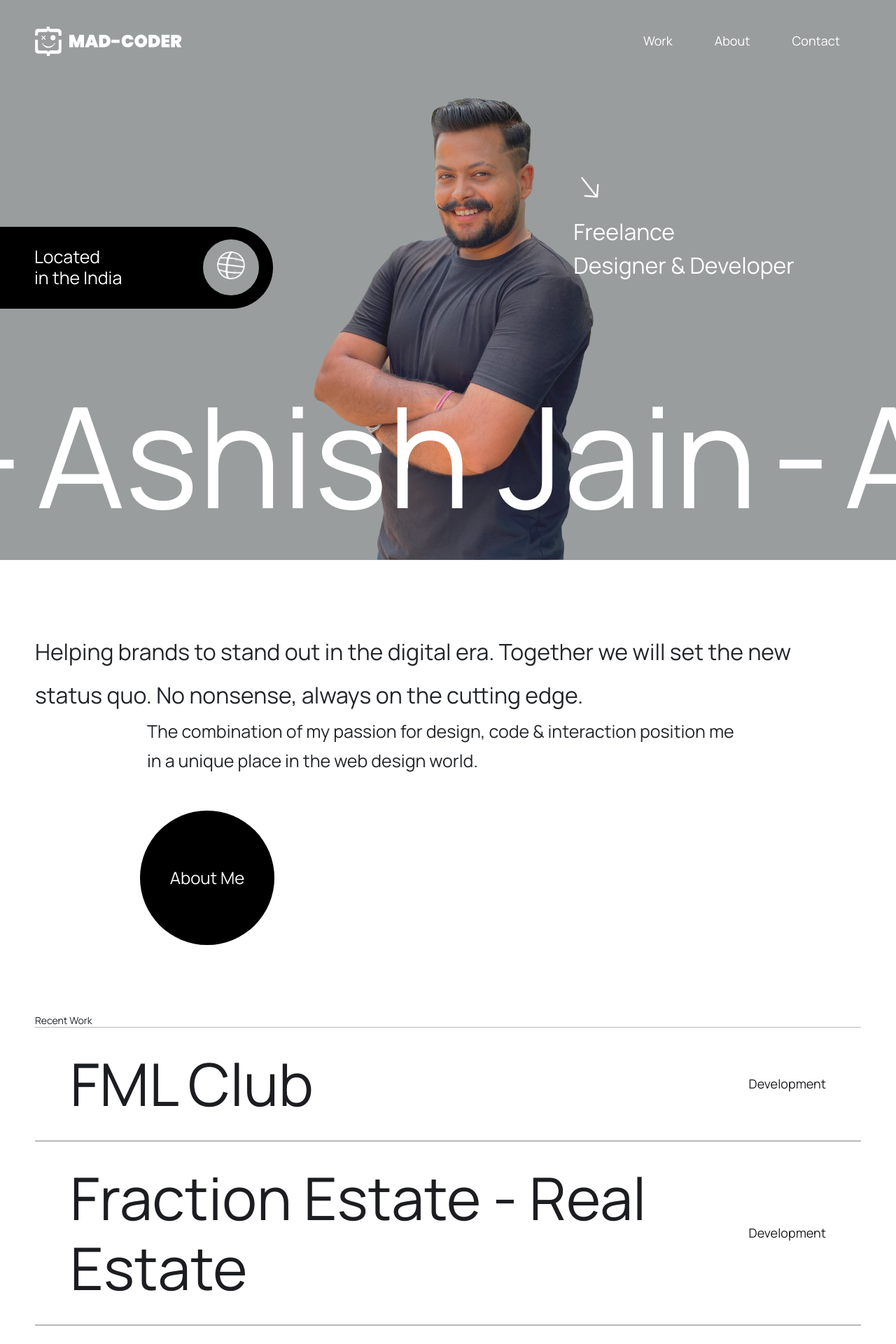
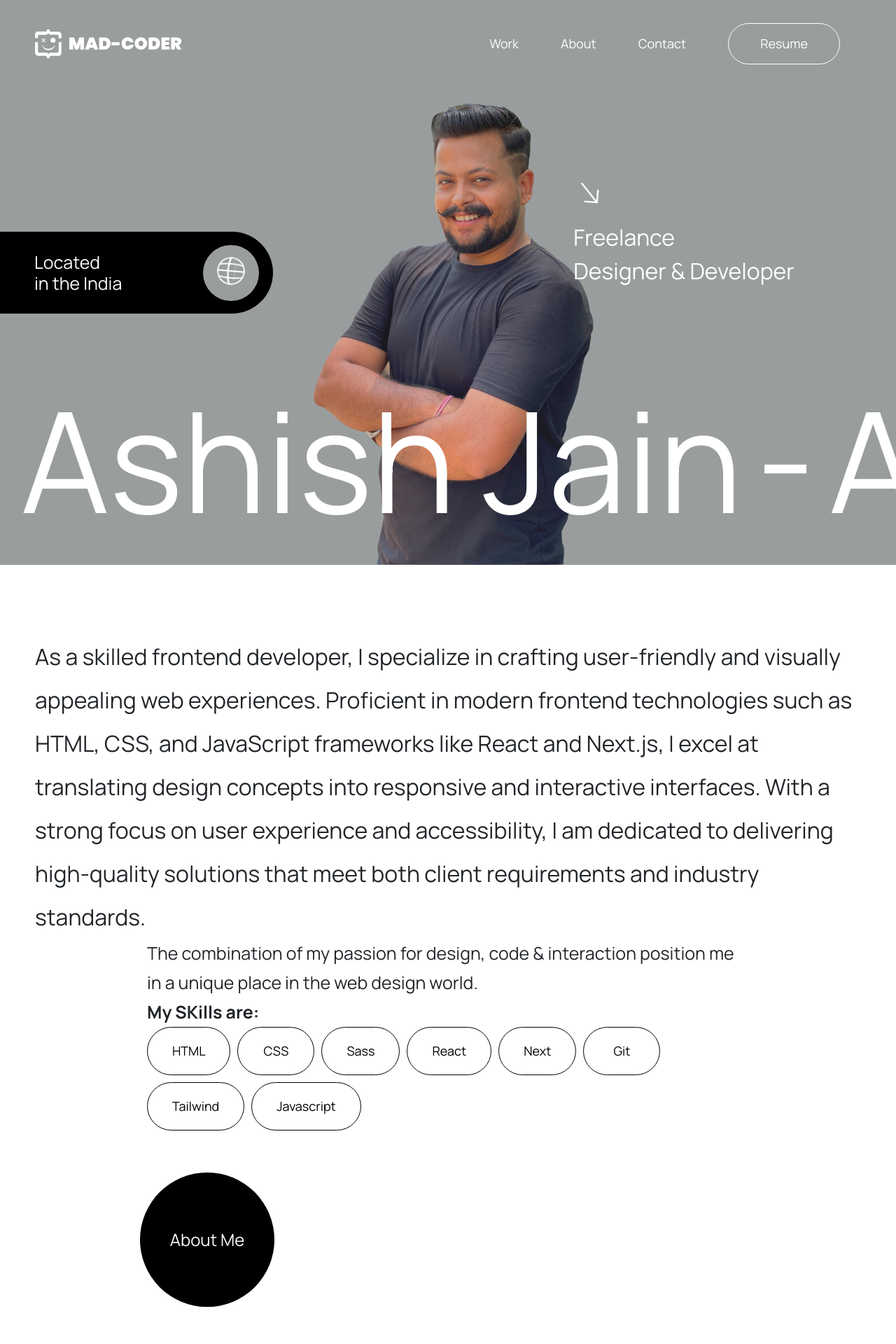
Before and after one commit to dennisdes753/ashishPortfolio, a Next.js app: page / in a window 1280 px wide. Shown: the top 1920 px of the page at 70% size. Built offline with nearby package versions, Linux system fonts and the light colour scheme.

Commit message:
add resume button, changes in about section and marque animation fixes

```diff
--- a/package.json
+++ b/package.json
@@ -19,12 +19,15 @@
     "react": "^18",
     "react-bootstrap": "^2.10.1",
     "react-dom": "^18",
-    "sass": "^1.71.1"
+    "react-slick": "^0.30.2",
+    "sass": "^1.71.1",
+    "slick-carousel": "^1.8.1"
   },
   "devDependencies": {
     "@types/node": "^20",
     "@types/react": "^18",
     "@types/react-dom": "^18",
+    "@types/react-slick": "^0.23.13",
     "autoprefixer": "^10.0.1",
     "postcss": "^8",
     "tailwindcss": "^3.4.1",
--- a/src/app/component/about/about.scss
+++ b/src/app/component/about/about.scss
@@ -15,6 +15,17 @@
         p {
             font-size: 25px;
             line-height: 42px;
+        }
+        button{
+            background: transparent;
+            border: 1px solid #000;
+            padding: 20px 35px;
+            color: #000;
+            border-radius: 75px;
+            margin-right: 10px;
+            margin-bottom: 10px;
+            font-size: 18px;
+            min-width: 110px;
         }
     }
     .about_button{
--- a/src/app/component/about/about.tsx
+++ b/src/app/component/about/about.tsx
@@ -50,9 +50,7 @@ export default function About(){
                     <Row>
                         <Col xxl="6"  lg="12" xs="12">
                             <div className="about_left">
-                                <h4>Helping brands to stand out in the digital era.
-                                    Together we will set the new status quo. No
-                                    nonsense, always on the cutting edge.</h4>
+                                <h4>As a skilled frontend developer, I specialize in crafting user-friendly and visually appealing web experiences. Proficient in modern frontend technologies such as HTML, CSS, and JavaScript frameworks like React and Next.js, I excel at translating design concepts into responsive and interactive interfaces. With a strong focus on user experience and accessibility, I am dedicated to delivering high-quality solutions that meet both client requirements and industry standards.</h4>
                             </div>
                         </Col>
                         <Col xxl="6" lg="12" xs="12">
@@ -61,6 +59,15 @@ export default function About(){
                                     for design, code & interaction
                                     position me in a unique place in
                                     the web design world.</p>
+                                <p className="font-bold">My SKills are:</p>
+                                <button className="btn btn-primary">HTML</button>
+                                <button className="btn btn-primary">CSS</button>
+                                <button className="btn btn-primary">Sass</button>
+                                <button className="btn btn-primary">React</button>
+                                <button className="btn btn-primary">Next</button>
+                                <button className="btn btn-primary">Git</button>
+                                <button className="btn btn-primary">Tailwind</button>
+                                <button className="btn btn-primary">Javascript</button>
                             </div>
                             <div className="about_button">
                                 <button
--- a/src/app/component/header/header.scss
+++ b/src/app/component/header/header.scss
@@ -10,11 +10,23 @@
         }
     }
     .navbar-nav{
+        display: flex;
+        align-items: center;
         a{
             margin: 0 30px;
             color: #fff;
             text-decoration: none;
             font-size: 18px;
+            &.resume_button {
+                border: 1px solid #fff;
+                padding: 15px 45px;
+                border-radius: 75px;
+                background-color: transparent;
+                &:hover{
+                    background-color: #0b5ed7;
+                    border: 1px solid #0b5ed7;
+                }
+            }
         }
     }
 }
--- a/src/app/component/header/header.tsx
+++ b/src/app/component/header/header.tsx
@@ -20,6 +20,7 @@ export default function Header() {
                             <Link href="#home">Work</Link>
                             <Link href="#link">About</Link>
                             <Link href="#link">Contact</Link>
+                            <Link className="resume_button btn btn-primary" href="https://drive.google.com/file/d/11grhO4I5u54srNJ8BVoxrG2Rh2Kkg0X0/view?usp=sharing" target="_blank">Resume</Link>
                         </Nav>
                     </Navbar.Collapse>
                 </Container>
--- a/src/app/component/projects/projects.scss
+++ b/src/app/component/projects/projects.scss
@@ -10,7 +10,7 @@
         white-space: nowrap;
         li{
             display: inline-block;
-            animation: scroll 25s linear infinite;
+            animation: marquee 10s linear infinite;
             transition: all 0.10s ease-in-out;
             a{
                 width: 100%;
@@ -19,15 +19,13 @@
                 display: inline-block;
                 margin-right: 20px;
             }
-            @keyframes scroll {
-                0% {
-                    transform: translateX(100%);
-                    transition: all 0.10s ease-in-out;
+            @keyframes marquee {
+                from {
+                    transform: translateX(0);
                 }
 
-                100% {
-                    transform: translateX(-100%);
-                    transition: all 0.10s ease-in-out;
+                to {
+                    transform: translateX(calc(-100% - 600px));
                 }
             }
         }
--- a/src/app/component/projects/projects.tsx
+++ b/src/app/component/projects/projects.tsx
@@ -5,12 +5,21 @@ import { FMLProject, FractionProject, HealthCareProject, MetaGameProject, Rudrak
 import './projects.scss'
 
 export default function Projects(){
+    const settings = {
+        dots: true,
+        infinite: true,
+        slidesToShow: 3,
+        slidesToScroll: 1,
+        autoplay: true,
+        autoplaySpeed: 2000,
+        rtl: true
+    };
     return(
         <>
             <div className="project_sec">
                 <ul>
                     <li>
-                        <Link href="https://fml.app/" target="_blank">
+                        <Link href="https://www.fml.club/" target="_blank">
                             <Image className="img-fluid" src={FMLProject} alt="image-project"/>
                         </Link>
                     </li>
--- a/src/app/component/recent/recent.tsx
+++ b/src/app/component/recent/recent.tsx
@@ -14,7 +14,7 @@ export default function Recent(){
                         <Col xxl="12" md="12" xs="12">
                             <div className="recent_projects">
                                 <h6>Recent Work</h6>
-                                <Link href="https://fml.app/" target="_blank" className="recent_fml">
+                                <Link href="https://www.fml.club/" target="_blank" className="recent_fml">
                                     <div className="project">
                                         <h4>FML Club</h4>
                                         <p>Development</p>
@@ -61,7 +61,7 @@ export default function Recent(){
                                 </Link>
                             </div>
                             <div className="show_projects">
-                                <Link href="#">More Work</Link>
+                                <Link href="https://www.behance.net/dennisj753" target="_blank">More Work</Link>
                             </div>
                         </Col>
                     </Row>
```
Also changed, not shown: 1 other file (tests, documents, lock files or other folders).
